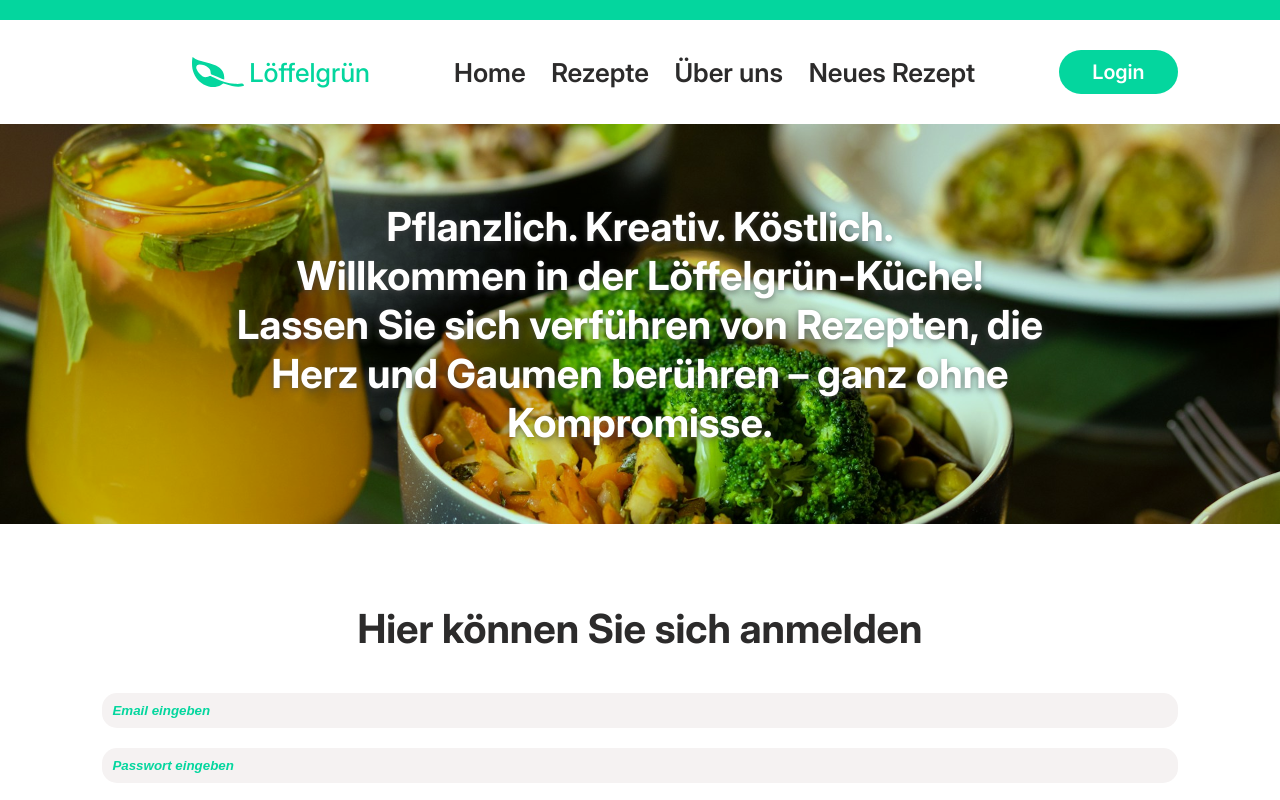
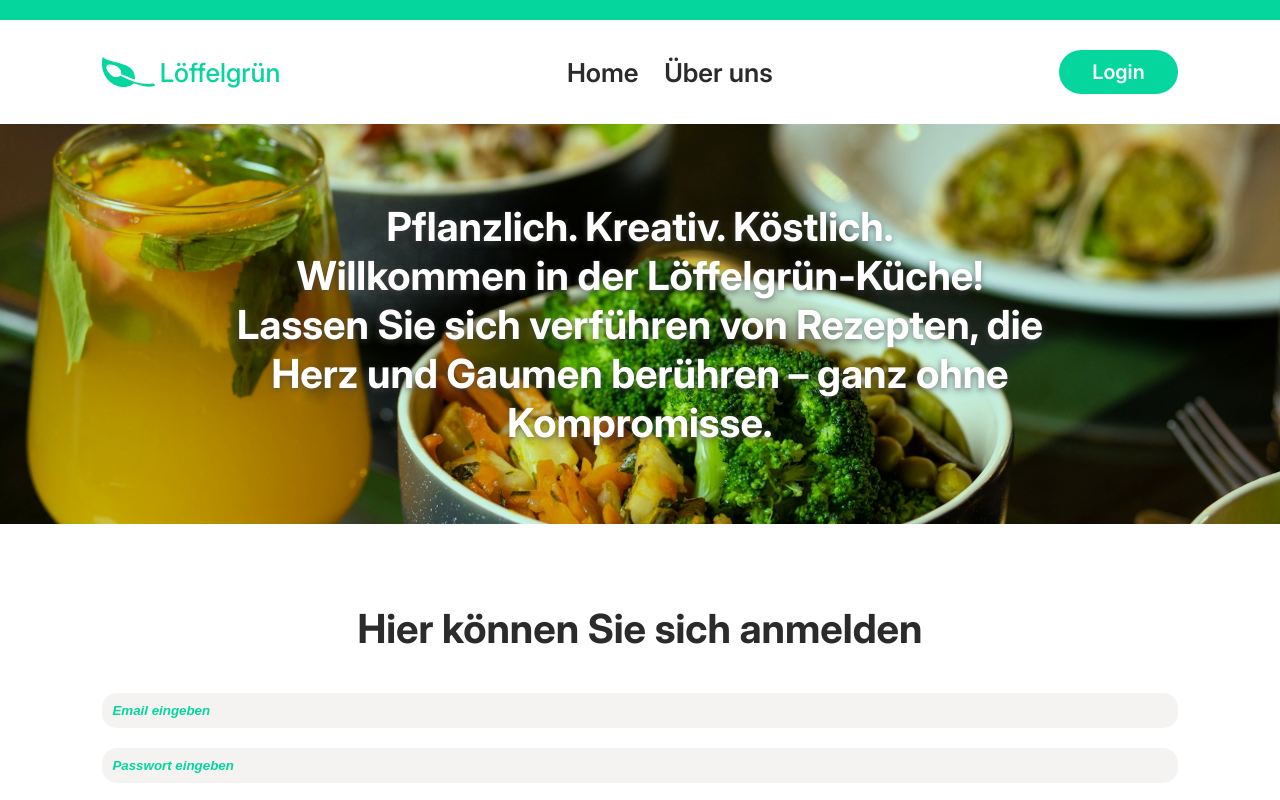
Before and after one commit to MonaEis/recipes, a React (Vite) app: page /login in a window 1280 px wide. Shown: the top 800 px of the page. Built offline with nearby package versions, Linux system fonts and the light colour scheme; the HTML template or start-up script is replaced by a standard one.

Commit message:
Profilepage added

```diff
--- a/src/App.tsx
+++ b/src/App.tsx
@@ -9,6 +9,7 @@ import NeuesRezeptPage from "./pages/NeuesRezeptPage";
 import LoginPage from "./pages/LoginPage";
 import { AuthContextProvider } from "./context/auth-context";
 import { SignupPage } from "./pages/SignupPage";
+import ProfilPage from "./pages/ProfilPage";
 
 const router = createBrowserRouter([
     {
@@ -23,6 +24,7 @@ const router = createBrowserRouter([
                     { path: "/neuesrezept", Component: NeuesRezeptPage },
                     { path: "/login", Component: LoginPage },
                     { path: "/signup", Component: SignupPage },
+                    { path: "/profil", Component: ProfilPage },
                 ],
             },
             { path: "/rezepte/:id", Component: RezeptDetailPage },
--- a/src/components/Navi.tsx
+++ b/src/components/Navi.tsx
@@ -1,30 +1,49 @@
-import { NavLink } from "react-router";
+import { Link, NavLink } from "react-router";
 import "../styles/navi.css";
 import logoImg from "../assets/img/loeffelgruen_logo.svg";
 import LoginStatus from "./LoginStatus";
-
+import { useAuthContext } from "../context/auth-context";
+import profilIcon from "../assets/img/profil_icon.png";
 const Navi = () => {
+    const { session } = useAuthContext();
     return (
         <nav id="start">
             <div className="color_stripe"></div>
             <div className="navi">
                 <a href="/">
                     <div className="logo">
-                        <img
-                            src={logoImg}
-                            alt="Logo"
-                        />
+                        <img src={logoImg} alt="Logo" />
                         <h2>Löffelgrün</h2>
                     </div>
                 </a>
                 <div className="links">
-                    <NavLink className="active_link" to={"/"}>Home</NavLink>
-                    <NavLink className="active_link" to={"/rezepte"}>Rezepte</NavLink>
-                    <NavLink className="active_link" to={"/ueberuns"}>Über uns</NavLink>
-                    <NavLink className="active_link" to={"/neuesrezept"}>Neues Rezept</NavLink>
+                    <NavLink className="active_link" to={"/"}>
+                        Home
+                    </NavLink>
+                    {session && (
+                        <NavLink className="active_link" to={"/rezepte"}>
+                            Rezepte
+                        </NavLink>
+                    )}
+                    <NavLink className="active_link" to={"/ueberuns"}>
+                        Über uns
+                    </NavLink>
+                    {session && (
+                        <NavLink className="active_link" to={"/neuesrezept"}>
+                            Neues Rezept
+                        </NavLink>
+                    )}
                 </div>
-                {/* <NavLink className="active_link" to={"/login"}>Login</NavLink> */}
-                <LoginStatus/>
+                <div className="rechts">
+                    {session && (
+                        <Link to="/profil">
+                            <div className="profil_icon">
+                                <img src={profilIcon} alt="Profil Icon" />
+                            </div>
+                        </Link>
+                    )}
+                    <LoginStatus />
+                </div>
             </div>
         </nav>
     );
--- a/src/index.css
+++ b/src/index.css
@@ -7,6 +7,7 @@
   margin: 0;
   padding: 0;
   box-sizing: border-box;
+  transition: all 0.4s ease-in-out
 }
 
 img {
@@ -17,6 +18,7 @@ html{
   font-size: 10px;
   font-family: var(--font-family);
   scroll-behavior: smooth;
+
 }
 
 :root {
@@ -49,7 +51,7 @@ a{
     border-radius: 3.2rem;
     cursor: pointer;
     border-style: none;
-    transition: 0.5s;
+
 }
 
 .green_btn:hover{
--- /dev/null
+++ b/src/pages/ProfilPage.tsx
@@ -0,0 +1,42 @@
+import { useQuery } from "@tanstack/react-query";
+import { supabase } from "../lib/supabaseClient";
+
+export function ProfilPage() {
+    const { data, isError, isPending } = useQuery({
+        queryFn: async () => {
+            const {
+                data: { user },
+                error: userError,
+            } = await supabase.auth.getUser();
+
+            if (userError) throw userError;
+            if (!user) throw new Error("Kein eingeloggter Benutzer.");
+
+            const { data, error } = await supabase
+                .from("profiles")
+                .select("*")
+                .eq("id", user.id)
+                .single();
+
+            if (error) throw error;
+
+            return data;
+        },
+        queryKey: ["profile"],
+    });
+
+    if (isPending) return <p>Lade...</p>;
+    if (isError) return <p>Fehler beim Laden.</p>;
+
+    return (
+        <section className="profil">
+             <h2>Dein Profil bei Löffelgrün</h2>
+            <div>
+                <h2>{data.first_name}</h2>
+                <p>{data.last_name}</p>
+            </div>
+        </section>
+    );
+}
+
+export default ProfilPage;
--- a/src/pages/SignupPage.tsx
+++ b/src/pages/SignupPage.tsx
@@ -29,13 +29,12 @@ export function SignupPage() {
             const { error } = await supabase.auth.signUp({
                 email,
                 password,
-                options:{
-                    data:{
+                options: {
+                    data: {
                         first_name: firstName,
-                        last_name: lastName
-
-                    }
-                }
+                        last_name: lastName,
+                    },
+                },
             });
             if (error) throw error;
             setSuccess(true);
@@ -54,17 +53,17 @@ export function SignupPage() {
                 <section>
                     <div className="logo_headline">
                         <img src={logoImg} alt="Logo" />
-                        <h2 >
-                            Danke für deine Anmeldung!
-                           </h2>
-                           <img src={logoImg} alt="Logo" />
+                        <h2>Danke für deine Anmeldung!</h2>
+                        <img src={logoImg} alt="Logo" />
                     </div>
                     <div className="text">
                         <p>
                             Überprüfe dein Postfach und bestätige deine E-Mail
                         </p>
                         <p>
-                        Du hast dich erfolgreich registriert. Bitte überprüfe deine E-Mails, um dein Konto zu bestätigen, bevor du dich einloggst.
+                            Du hast dich erfolgreich registriert. Bitte
+                            überprüfe deine E-Mails, um dein Konto zu
+                            bestätigen, bevor du dich einloggst.
                         </p>
                     </div>
                 </section>
@@ -150,11 +149,7 @@ export function SignupPage() {
                                         }
                                     />
                                 </div>
-                                {error && (
-                                    <p className="error">
-                                        {error}
-                                    </p>
-                                )}
+                                {error && <p className="error">{error}</p>}
                                 <button
                                     type="submit"
                                     className="green_btn"
@@ -167,12 +162,7 @@ export function SignupPage() {
                             </div>
                             <div className="login_link">
                                 Du hast schon einen Account?{" "}
-                                <Link
-                                    to="/login"
-
-                                >
-                                    Login
-                                </Link>
+                                <Link to="/login">Login</Link>
                             </div>
                         </form>
                     </div>
--- a/src/styles/login_page.css
+++ b/src/styles/login_page.css
@@ -27,7 +27,6 @@
     border-radius: 3.2rem;
     cursor: pointer;
     border-style: none;
-    transition: 0.5s;
 }
 
 .login_page .logout_btn:hover{
--- a/src/styles/login_status.css
+++ b/src/styles/login_status.css
@@ -6,7 +6,7 @@
     border-radius: 3.2rem;
     cursor: pointer;
     border-style: none;
-    transition: 0.5s;
+
 }
 
 .login_status .login_btn:hover {
--- a/src/styles/navi.css
+++ b/src/styles/navi.css
@@ -4,43 +4,41 @@ nav .color_stripe {
     background-color: var(--c-green);
 }
 
-nav .navi{
+nav .navi {
     display: flex;
     justify-content: space-between;
-    padding: 3rem 8vw 3rem 15vw;
+    padding: 3rem 8vw;
     align-items: center;
 }
 
-nav .logo{
+nav .logo {
     display: flex;
     align-items: center;
-    gap: .5rem;
+    gap: 0.5rem;
 }
 
-nav .logo img{
+nav .logo img {
     height: 3rem;
 }
 
-nav .logo h2{
+nav .logo h2 {
     font-size: var(--fs-26);
     color: var(--c-green);
     font-weight: 500;
 }
 
-nav .links{
+nav .links {
     display: flex;
     gap: 2vw;
     align-items: center;
 }
 
-nav a{
+nav a {
     font-size: var(--fs-26);
     font-weight: 600;
     color: var(--c-black800);
-    transition: all 0.3s ease-in-out;
+
     text-decoration-color: var(--c-green);
-
-
 }
 
 nav a.active_link:hover {
@@ -50,10 +48,33 @@ nav a.active_link:hover {
     text-decoration-color: var(--c-green);
 }
 
-
 nav .active_link.active {
     transform: rotate(3deg);
     text-underline-offset: 1rem;
     text-decoration: underline;
     text-decoration-color: var(--c-green);
 }
+
+nav .rechts {
+    display: flex;
+    gap: 2vw;
+    align-items: center;
+}
+
+nav .rechts .profil_icon {
+    outline: var(--c-green) solid 0.2rem;
+    padding: 1rem;
+    border-radius: 50%;
+    display: flex;
+    justify-content: center;
+    align-items: center;
+}
+
+nav .rechts img {
+    height: 2rem;
+}
+
+nav .rechts .profil_icon:hover {
+    transform: scale(1.1);
+    box-shadow: 0 0 20px rgba(0, 255, 255, 0.5);
+}
```
Also changed, not shown: src/types/supabase.ts (+18 -0 lines), src/assets/img/profil_icon.png (added).
